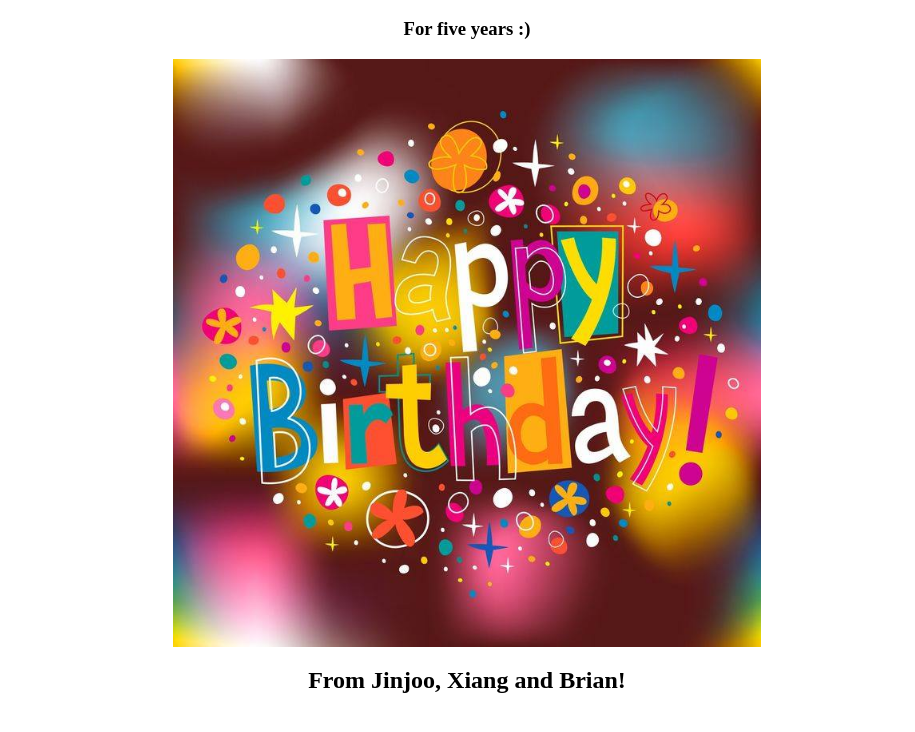
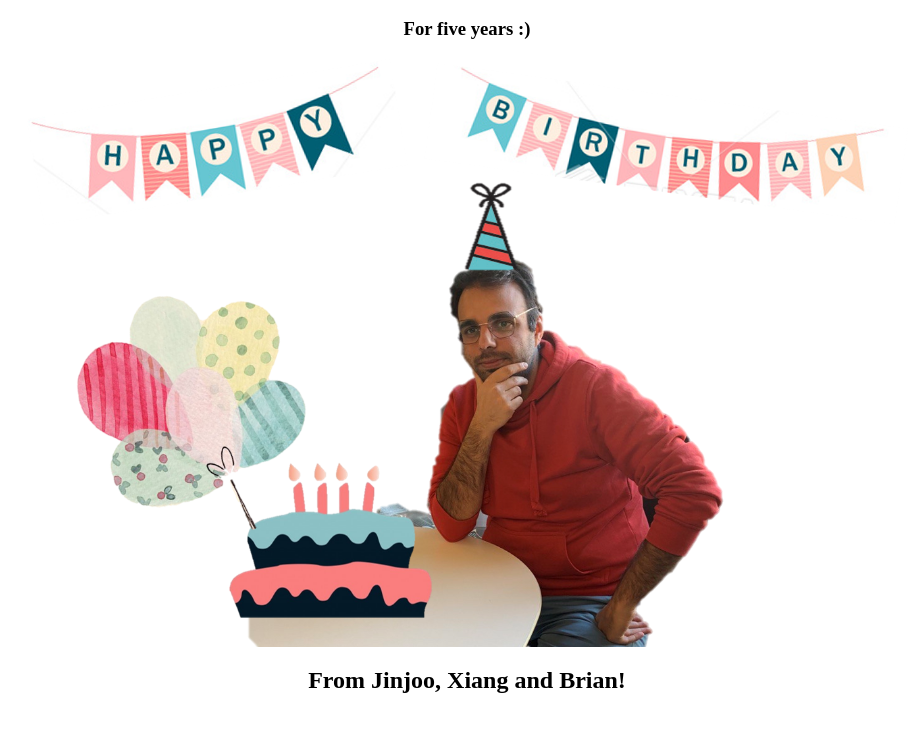
Before and after one commit to BrianInGermany/bdaypage, a plain HTML site: page index.html in a window 1280 px wide. Shown: the part 48-780 px from the top of the page, without its empty margins (173-1088 px from the left). Drawn offline with Linux system fonts and the light colour scheme.

Commit message:
Update index.html

```diff
--- a/index.html
+++ b/index.html
@@ -9,7 +9,7 @@
     <meta property="og:url" content="http://ali-rostami.com">
     <meta property="og:title" content="Ali Rostami's Site">
     <meta property="og:description" content="Your source for all things Ali">
-    <meta property="og:image" content="http://ali-rostami.com/happyb.jpg">
+    <meta property="og:image" content="http://ali-rostami.com/bday.png">
 
     <title>Ali Rostami</title>
     <style>
@@ -23,7 +23,7 @@
    <body>
        <h1 class="aligncenter">www.ali-rostami.com</h1>
        <h3 class="aligncenter">For five years :)</h3>
-       <div class="aligncenter">    <img src="happyb.jpg"  alt="birthday Boy" height="75%">
+       <div class="aligncenter">    <img src="bday.png"  alt="birthday Boy" height="75%">
        </div>
        <h2 class="aligncenter">From Jinjoo, Xiang and Brian!</h2>
    </body>
```
